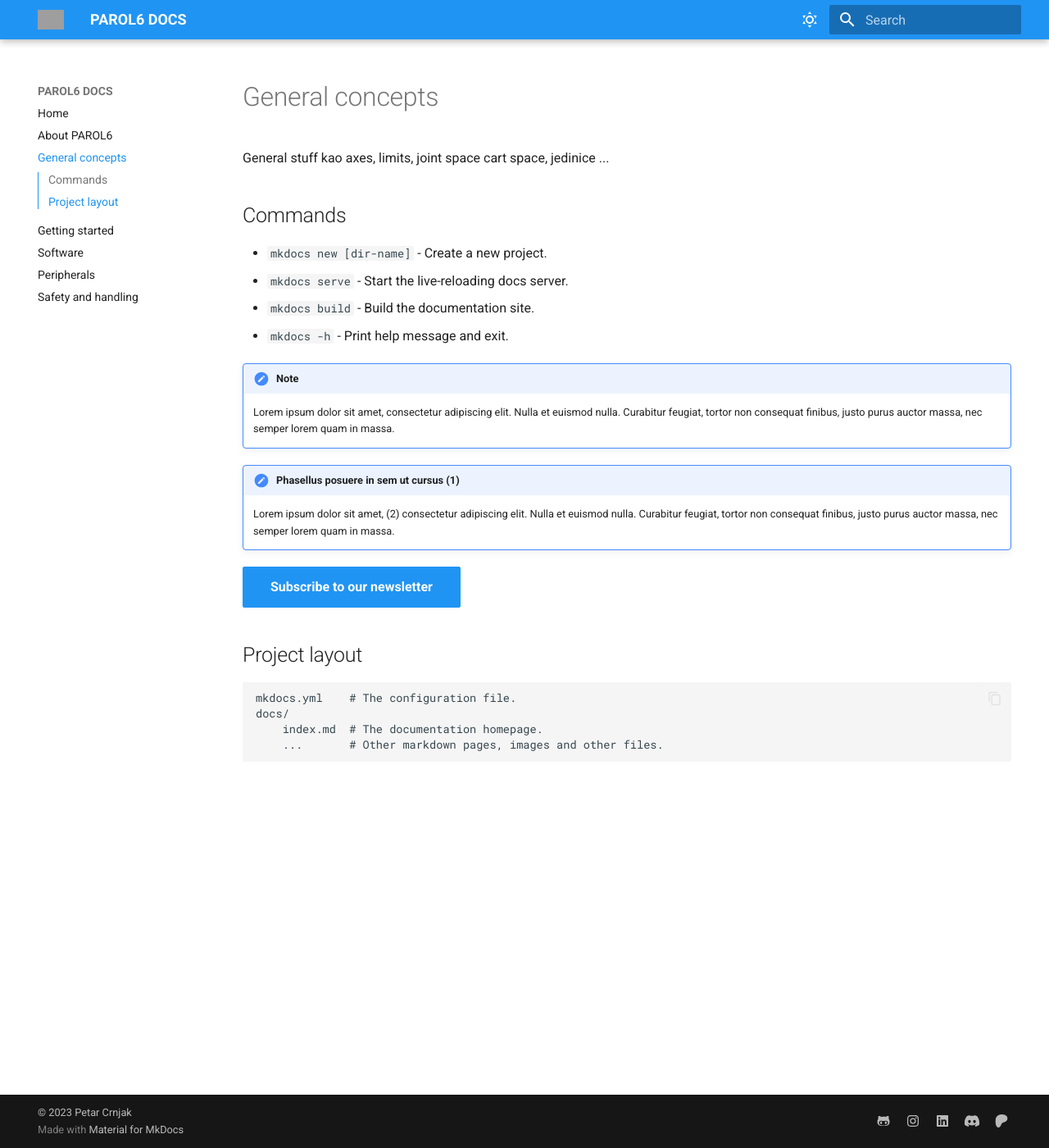
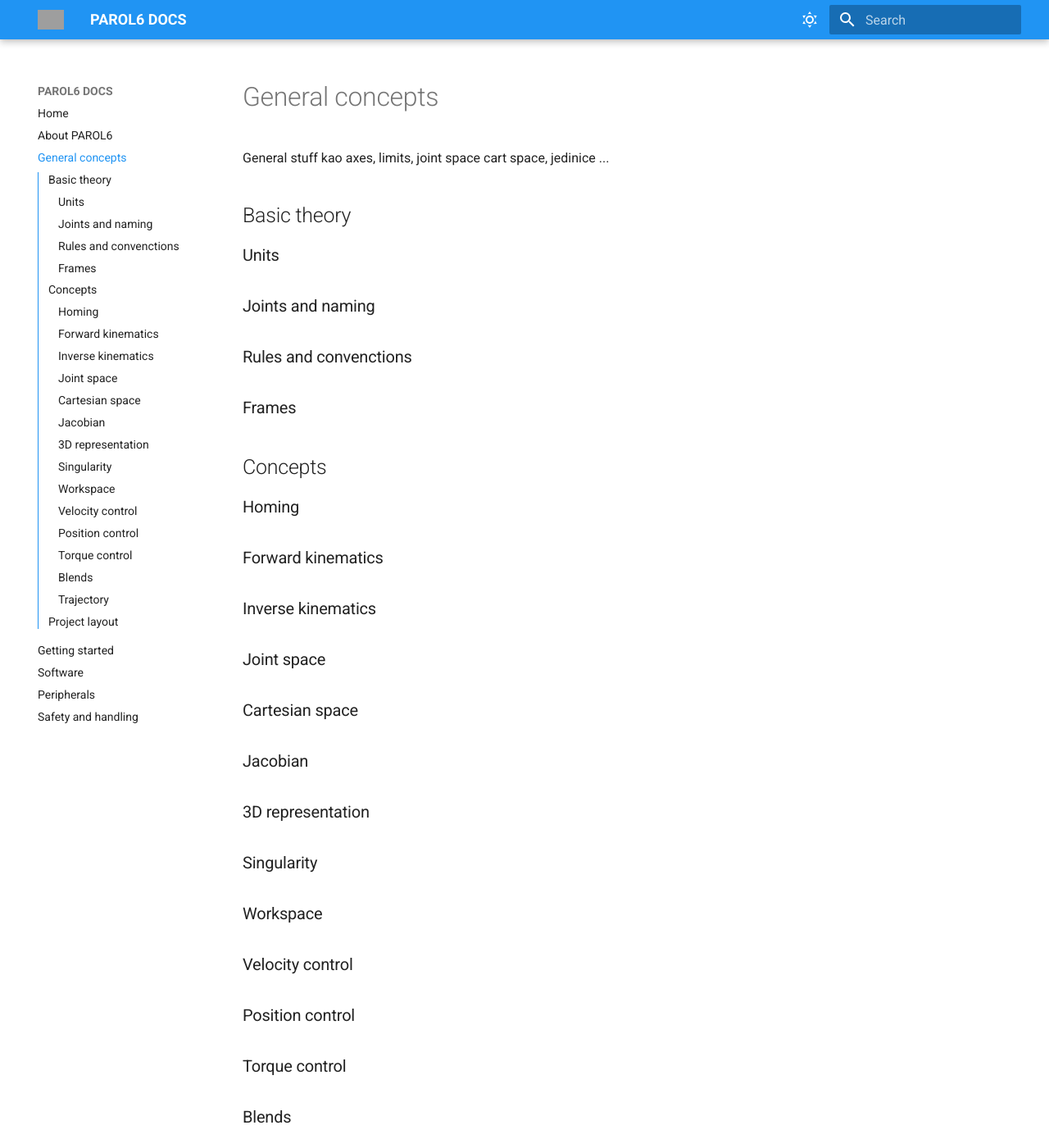
Before and after one commit to Source-robotics/PAROL-docs, an MkDocs documentation site: the page built from docs/page2.md, in a window 1280 px wide and 1400 px high. Shown: the whole window at 82% size. Built offline with MkDocs 1.6.1 and Material for MkDocs 9.7.7, drawn with Linux system fonts in a browser that asks for light colours; grey boxes are pictures that could not be loaded.

Commit message:
ccy
cxycy

```diff
--- a/docs/page2.md
+++ b/docs/page2.md
@@ -2,7 +2,32 @@
 
 General stuff kao axes, limits, joint space cart space, jedinice ...
 
-## Commands
+## Basic theory
+### Units
+### Joints and naming
+### Rules and convenctions
+### Frames
+
+## Concepts
+### Homing
+### Forward kinematics
+### Inverse kinematics
+### Joint space
+### Cartesian space
+### Jacobian
+### 3D representation
+### Singularity
+### Workspace
+### Velocity control
+### Position control
+### Torque control
+### Blends
+### Trajectory
+
+
+
+
+
 
 * `mkdocs new [dir-name]` - Create a new project.
 * `mkdocs serve` - Start the live-reloading docs server.
```
Also changed, not shown: docs/index.md (+11 -3 lines), docs/page3.md (+7 -2 lines), docs/page5.md (+7 -0 lines), docs/assets/manual.PNG (added).
